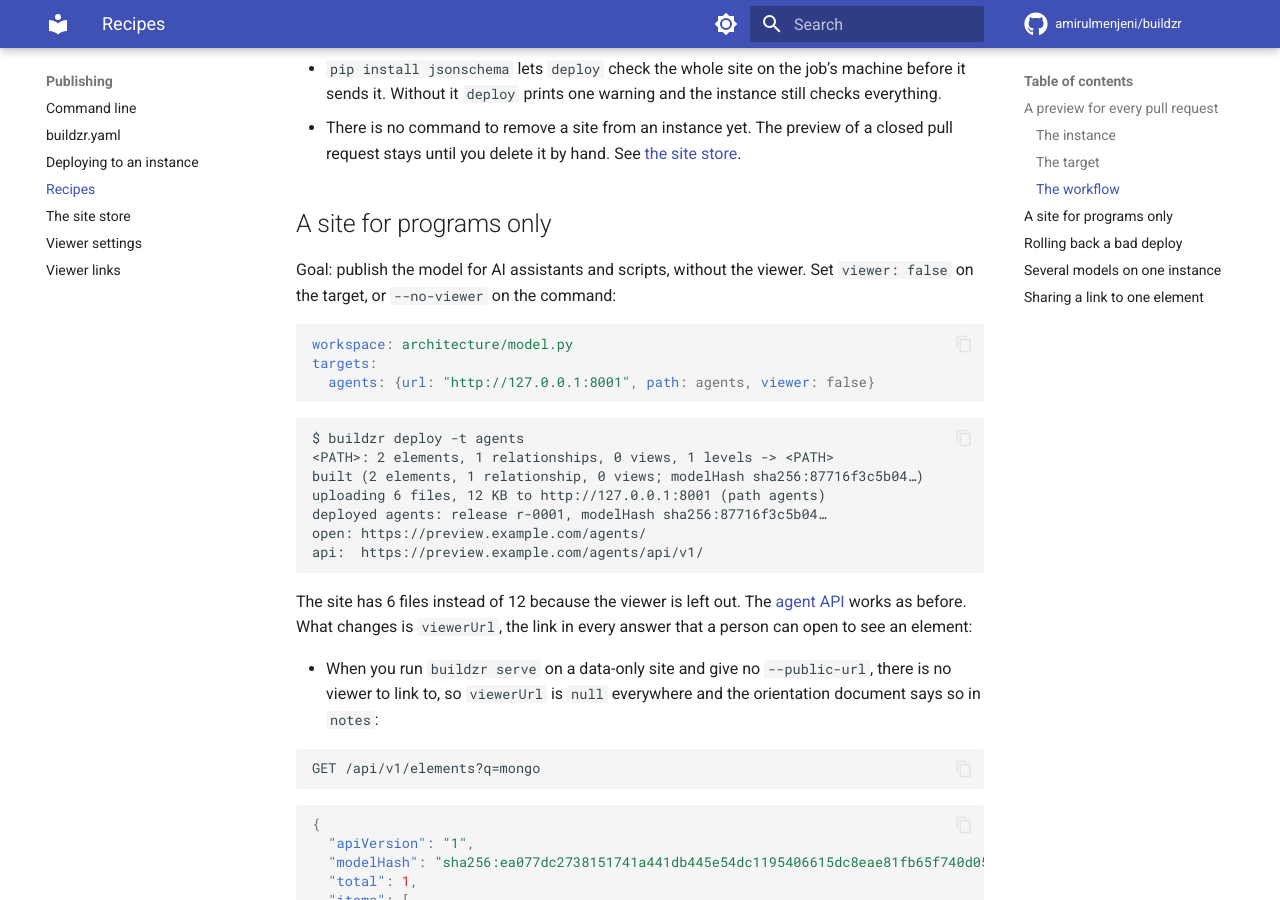
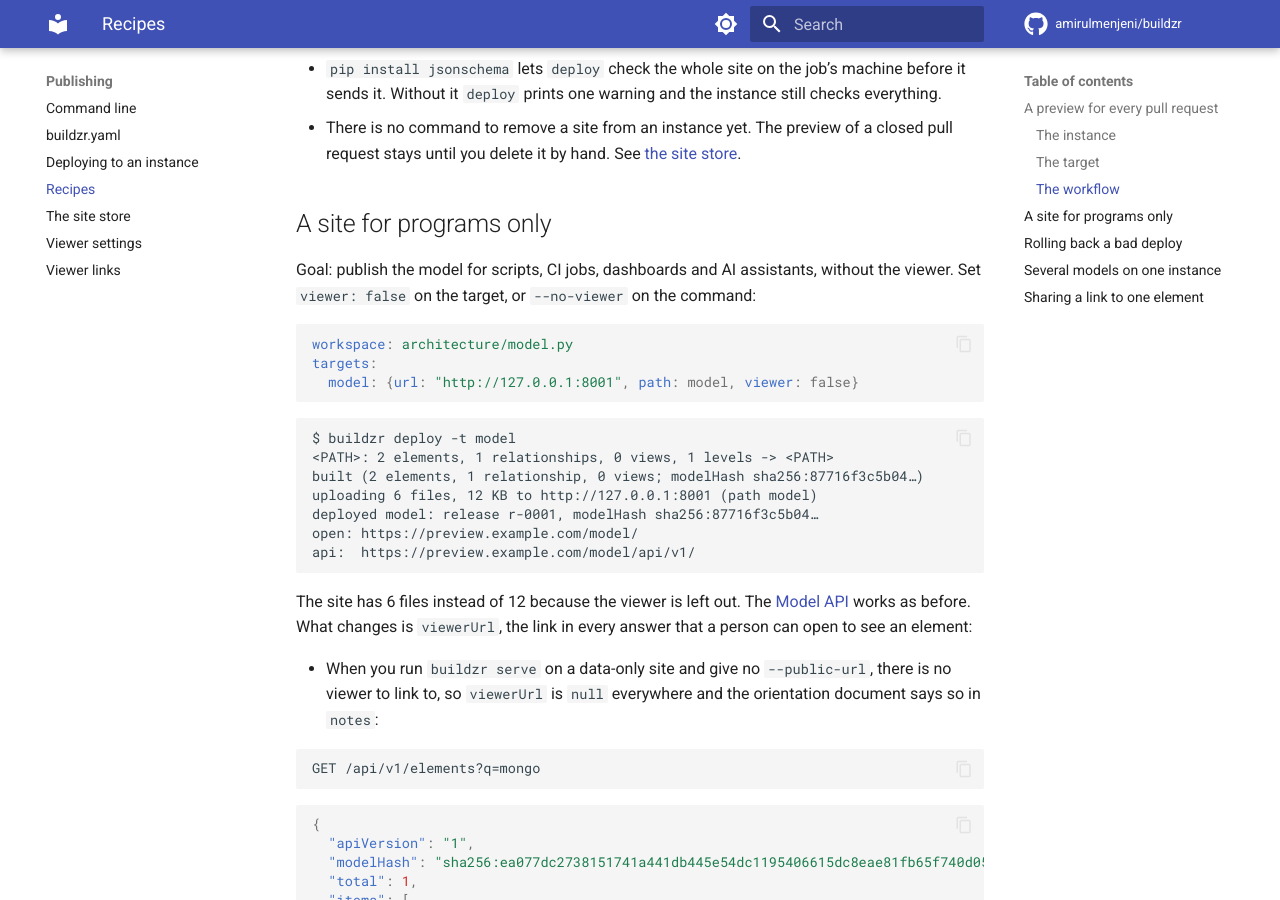
Before and after one commit to amirulmenjeni/buildzr, an MkDocs documentation site: the page built from docs/publishing-recipes.md, in a window 1280 px wide and 900 px high, scrolled down 2729 px. Built offline with MkDocs 1.6.1 and Material for MkDocs 9.7.7, drawn with Linux system fonts in a browser that asks for light colours; comment, search, counter and statistics services are not loaded; some of the changed text lies outside the part shown.

Commit message:
docs: rename the Agent API to the Model API

````diff
--- a/buildzr/site/api.py
+++ b/buildzr/site/api.py
@@ -1,4 +1,4 @@
-"""The read-only agent API of a built site (``<site>/api/v1/``), as pure functions over a loaded model.
+"""The read-only Model API of a built site (``<site>/api/v1/``), as pure functions over a loaded model.
 
 :class:`Api` takes a ``buildzr.model/2`` object and answers the eight endpoints as plain dicts; it knows nothing
 about HTTP. :class:`Source` finds the model through ``data/index.json`` and reloads it when the site is rebuilt.
--- a/buildzr/site/serve.py
+++ b/buildzr/site/serve.py
@@ -1,6 +1,6 @@
 """``buildzr serve``: a read-only server for a built site (standard library only).
 
-Static files, plus the agent API of the site at ``/api/v1/`` and a generated ``/llms.txt`` (see
+Static files, plus the Model API of the site at ``/api/v1/`` and a generated ``/llms.txt`` (see
 :mod:`buildzr.site.api`). Only GET and HEAD are answered; nothing is ever written.
 """
 
@@ -196,7 +196,7 @@ def serve(directory: str, host: str = "127.0.0.1", port: int = 8000, public_url:
     srv = make_server(directory, host, port, public_url, cors_origins)
     url = f"http://{host}:{srv.server_address[1]}/"
     print(f"Serving {os.path.abspath(directory)} at {url} (Ctrl+C to stop)")
-    print(f"Agent API at {(public_url + '/') if public_url else url}api/v1/ (read only)")
+    print(f"Model API at {(public_url + '/') if public_url else url}api/v1/ (read only)")
     try:
         srv.serve_forever()
     except KeyboardInterrupt:
--- a/docs/publishing-recipes.md
+++ b/docs/publishing-recipes.md
@@ -112,26 +112,26 @@ Notes:
 
 ## A site for programs only
 
-Goal: publish the model for AI assistants and scripts, without the viewer. Set `viewer: false` on the target, or `--no-viewer` on the command:
+Goal: publish the model for scripts, CI jobs, dashboards and AI assistants, without the viewer. Set `viewer: false` on the target, or `--no-viewer` on the command:
 
 <!-- doctest: merge -->
 ```yaml
 workspace: architecture/model.py
 targets:
-  agents: {url: "http://127.0.0.1:8001", path: agents, viewer: false}
+  model: {url: "http://127.0.0.1:8001", path: model, viewer: false}
 ```
 
 ```text
-$ buildzr deploy -t agents
+$ buildzr deploy -t model
 <PATH>: 2 elements, 1 relationships, 0 views, 1 levels -> <PATH>
 built (2 elements, 1 relationship, 0 views; modelHash sha256:87716f3c5b04…)
-uploading 6 files, 12 KB to http://127.0.0.1:8001 (path agents)
-deployed agents: release r-0001, modelHash sha256:87716f3c5b04…
-open: https://preview.example.com/agents/
-api:  https://preview.example.com/agents/api/v1/
+uploading 6 files, 12 KB to http://127.0.0.1:8001 (path model)
+deployed model: release r-0001, modelHash sha256:87716f3c5b04…
+open: https://preview.example.com/model/
+api:  https://preview.example.com/model/api/v1/
 ```
 
-The site has 6 files instead of 12 because the viewer is left out. The [agent API](agent-api.md) works as before. What changes is `viewerUrl`, the link in every answer that a person can open to see an element:
+The site has 6 files instead of 12 because the viewer is left out. The [Model API](model-api.md) works as before. What changes is `viewerUrl`, the link in every answer that a person can open to see an element:
 
 - When you run `buildzr serve` on a data-only site and give no `--public-url`, there is no viewer to link to, so `viewerUrl` is `null` everywhere and the orientation document says so in `notes`:
 
@@ -344,7 +344,7 @@ A viewer address keeps everything after `#` as the state of the screen, so a lin
 
 Put the hash after the address of the site: `https://preview.example.com/pr/42/#/m/billing?sel=billing/api`. The full grammar is in [Viewer links](viewer-hash-routes.md).
 
-You do not have to write them by hand. Every element in an [agent API](agent-api.md) answer carries its link as `viewerUrl`. Ask for the element and use the field:
+You do not have to write them by hand. Every element in a [Model API](model-api.md) answer carries its link as `viewerUrl`. Ask for the element and use the field:
 
 <!-- doctest: api example -->
 ```http
--- a/mkdocs.yml
+++ b/mkdocs.yml
@@ -97,7 +97,7 @@ nav:
   - API Reference:
     - DSL: api/dsl.md
     - Models: api/models.md
-    - Agent API: agent-api.md
+    - Model API: model-api.md
   - Development:
     - Contributing: contributing.md
     - Roadmap: roadmap.md
````
Also changed, not shown: README.md (+1 -1 lines), docs/cli.md (+5 -5 lines), docs/model-api.md (renamed from docs/agent-api.md, +3 -3 lines), docs/store.md (+4 -4 lines), docs/viewer-hash-routes.md (+1 -1 lines), 8 other files.
